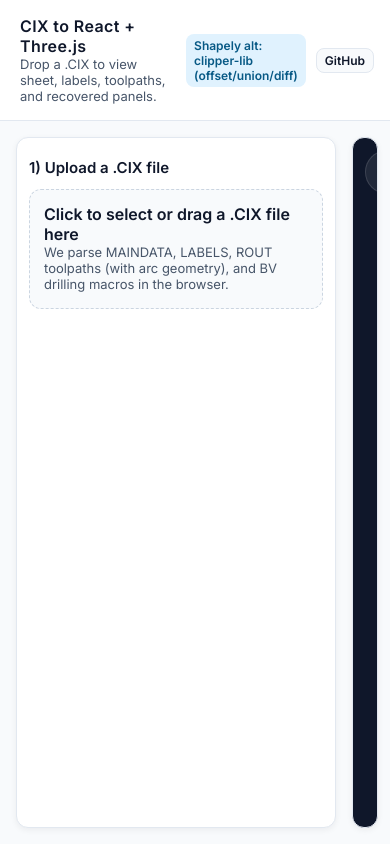
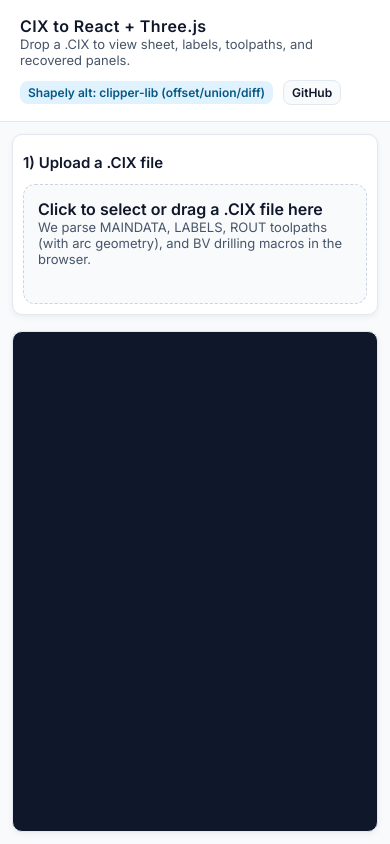
Before and after one commit to zohan638/Web-CIX-Viewer, a React (Vite) app: page / in a window 390 px wide. Built offline with nearby package versions, Linux system fonts and the light colour scheme; the HTML template or start-up script is replaced by a standard one.

Commit message:
minor css changes

```diff
--- a/src/index.css
+++ b/src/index.css
@@ -31,6 +31,7 @@ body {
   gap: 12px;
   align-items: center;
   justify-content: space-between;
+  flex-wrap: wrap;
 }
 
 .header-actions {
@@ -133,6 +134,8 @@ body {
   left: 12px;
   display: flex;
   gap: 8px;
+  flex-wrap: wrap;
+  max-width: calc(100% - 24px);
 }
 
 .chip {
@@ -199,3 +202,64 @@ body {
 .toggle input {
   accent-color: #2563eb;
 }
+
+@media (max-width: 960px) {
+  .content {
+    grid-template-columns: 1fr;
+  }
+}
+
+@media (max-width: 720px) {
+  .app-header {
+    flex-direction: column;
+    align-items: flex-start;
+  }
+
+  .header-actions {
+    width: 100%;
+    justify-content: flex-start;
+    flex-wrap: wrap;
+  }
+
+  .content {
+    padding: 12px;
+  }
+}
+
+@media (max-width: 600px) {
+  .panel {
+    padding: 10px;
+    border-radius: 10px;
+  }
+
+  .stats-grid {
+    grid-template-columns: repeat(2, minmax(0, 1fr));
+  }
+
+  .toggles {
+    grid-template-columns: 1fr;
+  }
+
+  .legend {
+    gap: 6px;
+  }
+
+  .chip {
+    font-size: 11px;
+    padding: 4px 8px;
+  }
+
+  .panel.viewer {
+    min-height: 55vh !important;
+  }
+}
+
+@media (max-width: 480px) {
+  .stats-grid {
+    grid-template-columns: 1fr;
+  }
+
+  .panel.viewer {
+    min-height: 50vh !important;
+  }
+}
```
